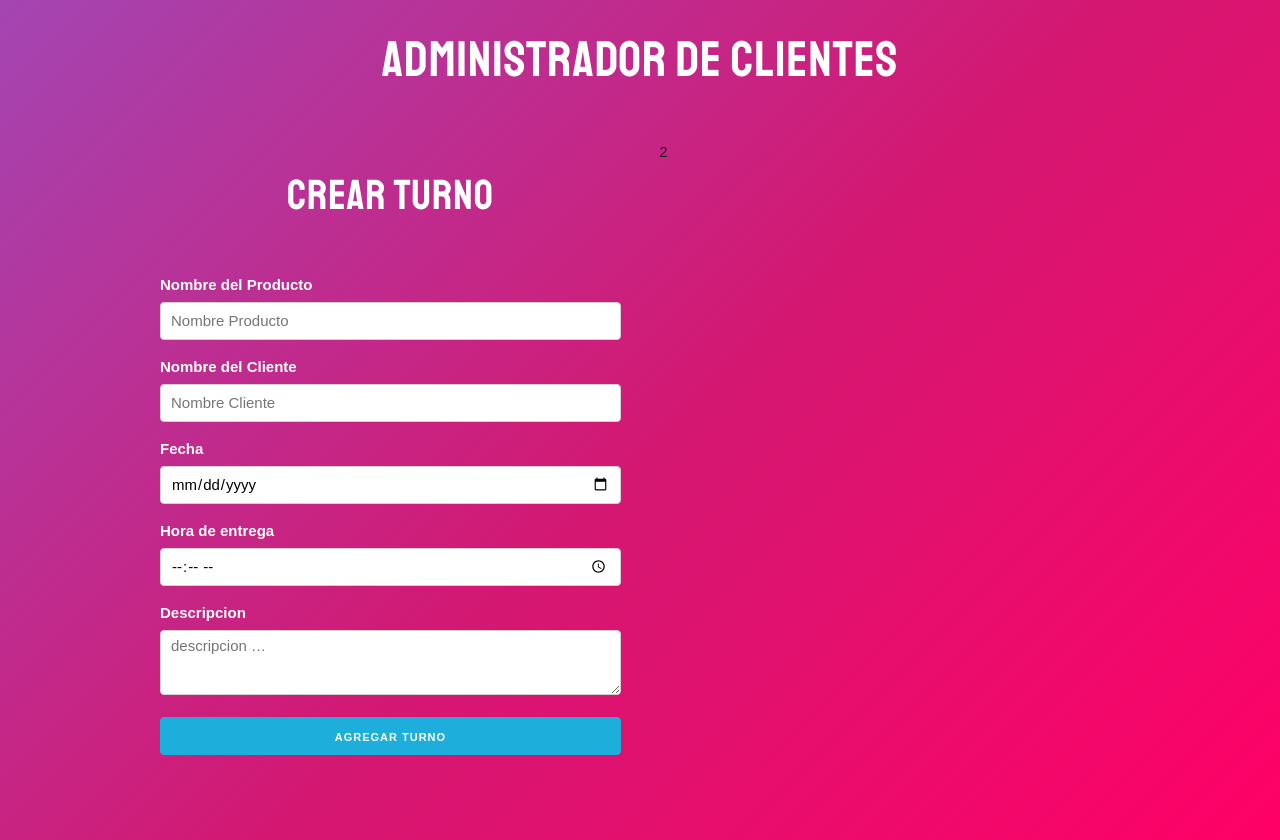
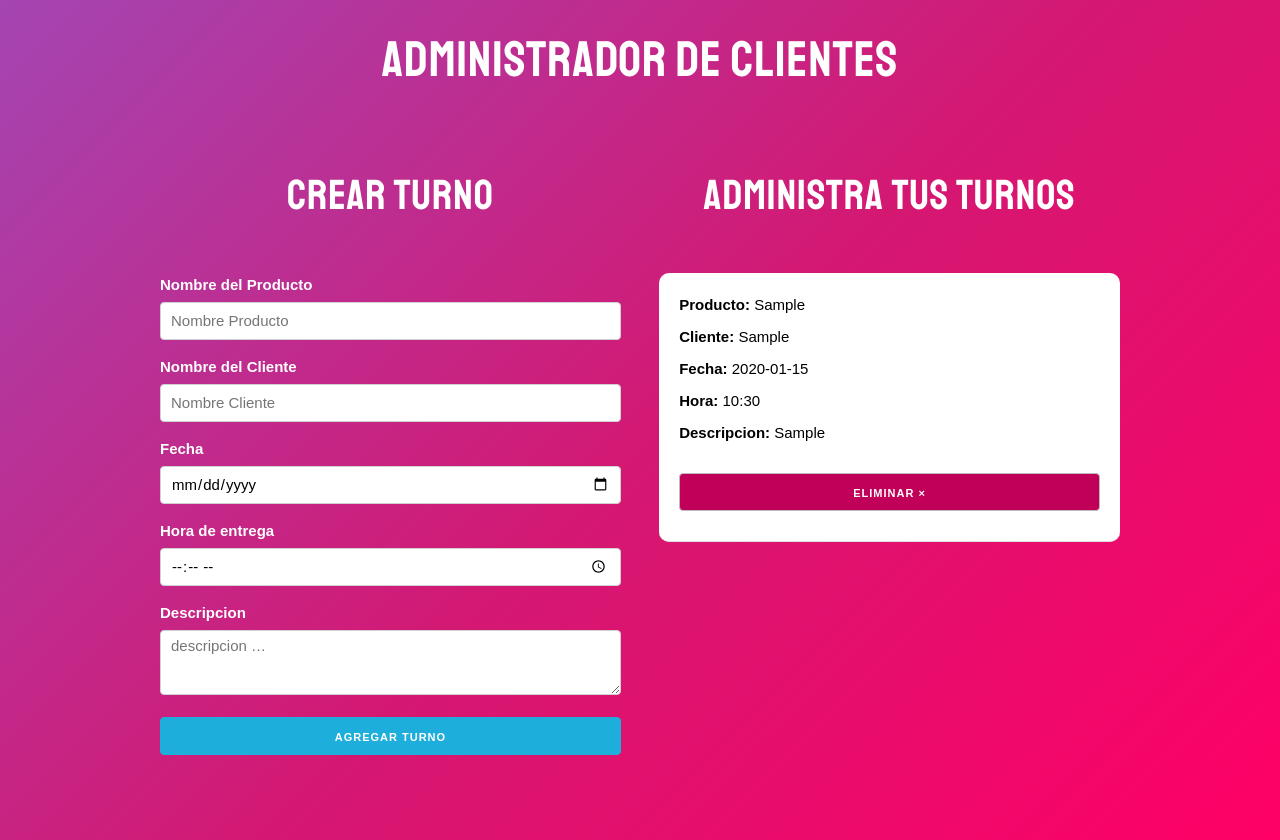
Before and after one commit to napoleon-2/Administrador-de-Clientes, a React (Create React App) app: page / in a window 1280 px wide. Both pictures are taken after typing "Sample", "Sample", "2020-01-15", "10:30", "Sample" into the empty fields and a click on the button "AGREGAR TURNO". Built offline with nearby package versions, Linux system fonts and the light colour scheme.

Commit message:
eliminar turno,modificar titulo, useStorage,useEffect

```diff
--- a/src/App.js
+++ b/src/App.js
@@ -1,16 +1,42 @@
-import React, {Fragment, useState}  from 'react'
+import React, {Fragment, useState, useEffect}  from 'react'
 import Formulario from './components/Formulario';
+import Turno from './components/Turno';
 
 function App() {
+
+  // turnos en localStorage
+  let turnosIniciales = JSON.parse(localStorage.getItem('citas'));
+  if(!turnosIniciales){
+    turnosIniciales = [];
+  }
+
   //arreglo de turno
-  const [turnos, guardarTurnos] = useState([]);
-  //funcio que toma las citas actuales y agrega la nueva
+  const [turnos, guardarTurnos] = useState(turnosIniciales);
+  //use useEffect para realizar ciertas operaciones cuando el state cambia
+  useEffect( () => {
+    if(turnosIniciales){
+      localStorage.setItem('turnos',JSON.stringify(turnos))
+      }else{
+        localStorage.setItem('turnos',JSON.stringify([]));
+      }
+  }, [turnos]);
+  //funcion que toma las citas actuales y agrega la nueva
   const crearTurno = turno => {
     guardarTurnos([
       ...turnos,
       turno
     ])
   }
+
+  //funcion que elimina turno por su id
+  const eliminarTurno = id => {
+      const nuevosTurnos = turnos.filter(turno => turno.id !== id);
+      guardarTurnos(nuevosTurnos);
+  }
+
+  //mensaje condicional
+  const titulo = turnos.length === 0 ? 'No hay turnos' : 'Administra tus turnos'
+
   return (
     <Fragment>
       <h1>Administrador de clientes</h1>
@@ -22,7 +48,14 @@ function App() {
                />
           </div>
           <div className="one-half column">
-            2
+            <h2>{titulo}</h2>
+            {turnos.map(turno =>(
+              <Turno
+                key={turno.id}
+                turno={turno}
+                eliminarTurno={eliminarTurno}
+              />
+              ))}
           </div>
         </div>
       </div>
--- a/src/components/Formulario.js
+++ b/src/components/Formulario.js
@@ -49,6 +49,7 @@ const Formulario = ({crearTurno}) => {
             descripcion: ''
         })
     }
+
 
     return (
         <Fragment>
--- /dev/null
+++ b/src/components/Turno.js
@@ -0,0 +1,19 @@
+import React from 'react';
+
+const Turno = ({turno, eliminarTurno}) => (
+    <div className="cita">
+        <p>Producto: <span>{turno.producto}</span> </p>
+        <p>Cliente: <span>{turno.cliente}</span> </p>
+        <p>Fecha: <span>{turno.fecha}</span> </p>
+        <p>Hora: <span>{turno.hora}</span> </p>
+        <p>Descripcion: <span>{turno.descripcion}</span> </p>
+
+        <button
+            className="button eliminar u-full-width"
+            onClick={ () => eliminarTurno(turno.id)}
+            >Eliminar &times;</button>
+    </div>
+     );
+
+
+export default Turno;
```
